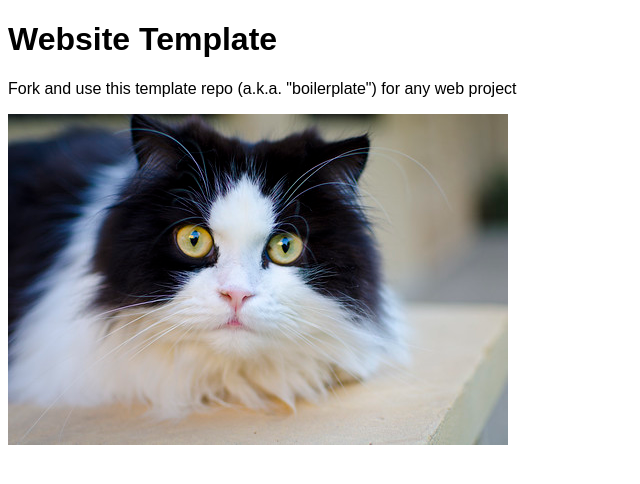
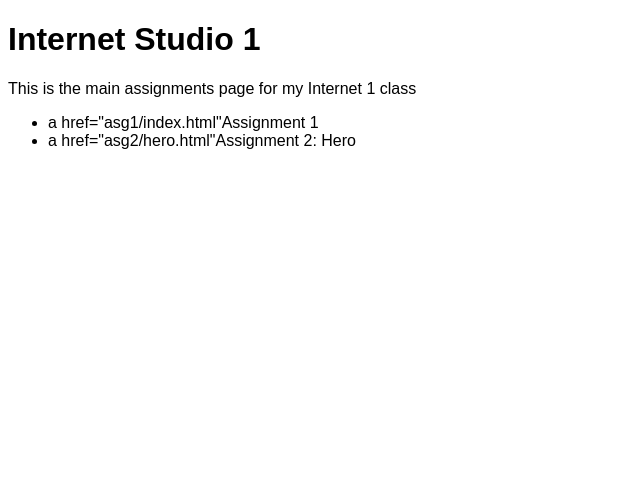
Before and after one commit to SonalSatapathy/sonal-is1, a plain HTML site: page index.html in a window 1280 px wide. Shown: the whole page, without its empty margins (0-640 px from the left). Drawn offline with Linux system fonts and the light colour scheme.

Commit message:
index.html

```diff
--- a/index.html
+++ b/index.html
@@ -7,9 +7,12 @@
 </head>
 <body>
 
-	<h1>Website Template</h1>
-	<p>Fork and use this template repo (a.k.a. "boilerplate") for any web project</p>
-	<img src="assets/img/cat.jpg" alt="">
+	<h1>Internet Studio 1</h1>
+	<p>This is the main assignments page for my Internet 1 class</p>
+	<ul>
+		<li>a href="asg1/index.html"Assignment 1</a> </li>
+		<li>a href="asg2/hero.html"Assignment 2: Hero</a> </li>
+	</ul>
 
 	<script src="./assets/js/main.js"></script>
 </body>
```
